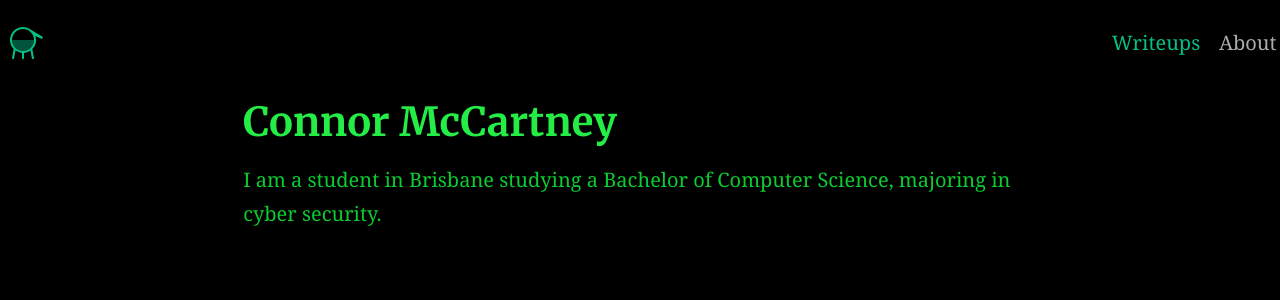
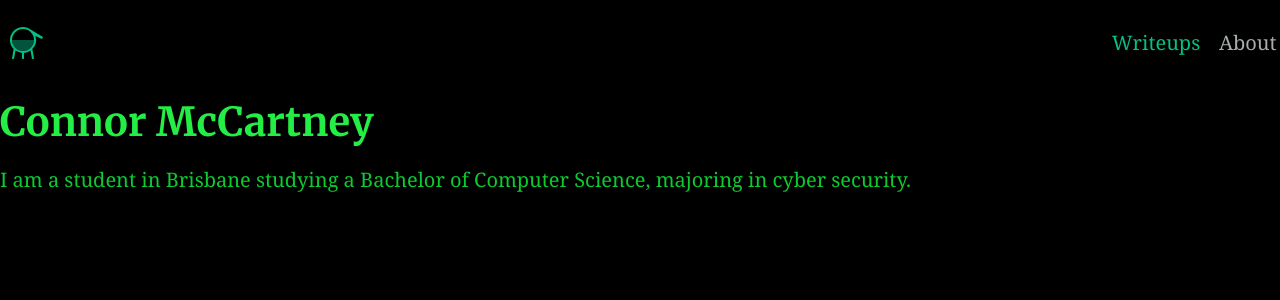
Before and after one commit to AC01010/Connor-McCartney.github.io, a Jekyll site: the page built from index.md, in a window 1280 px wide. Shown: the top 300 px of the page. Built offline with Jekyll 4.4.1, drawn with Linux system fonts in a browser that asks for light colours.

Commit message:
Update _theme.scss

```diff
--- a/_sass/_theme.scss
+++ b/_sass/_theme.scss
@@ -112,7 +112,7 @@ body {
 }
 
 .pagination {
-  min-width: 20%;
+  min-width: 100%; //20%
 }
 
 
@@ -137,7 +137,7 @@ body {
 
 .content {
   @include breakpoint(break-1) {
-    width: 62%;
+    width: 100%; //62%
   }
 }
 
@@ -147,7 +147,7 @@ body {
 
 .aside {
   @include breakpoint(break-1) {
-    max-width: 34%;
+    max-width: 0%;  //34%
     margin-left: 4%;
     @include flex(1, 0, auto);
     opacity: 0.5;
```
